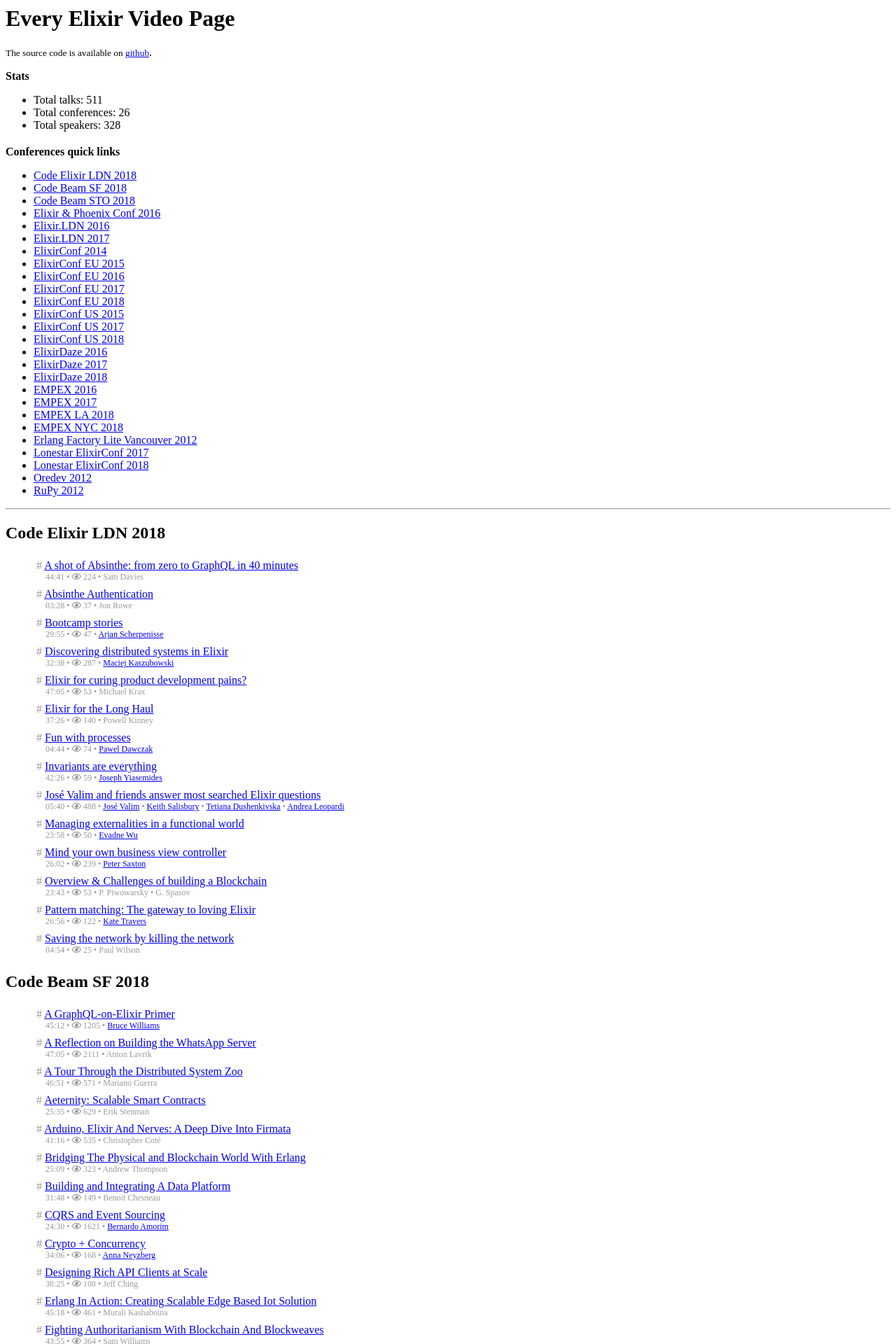
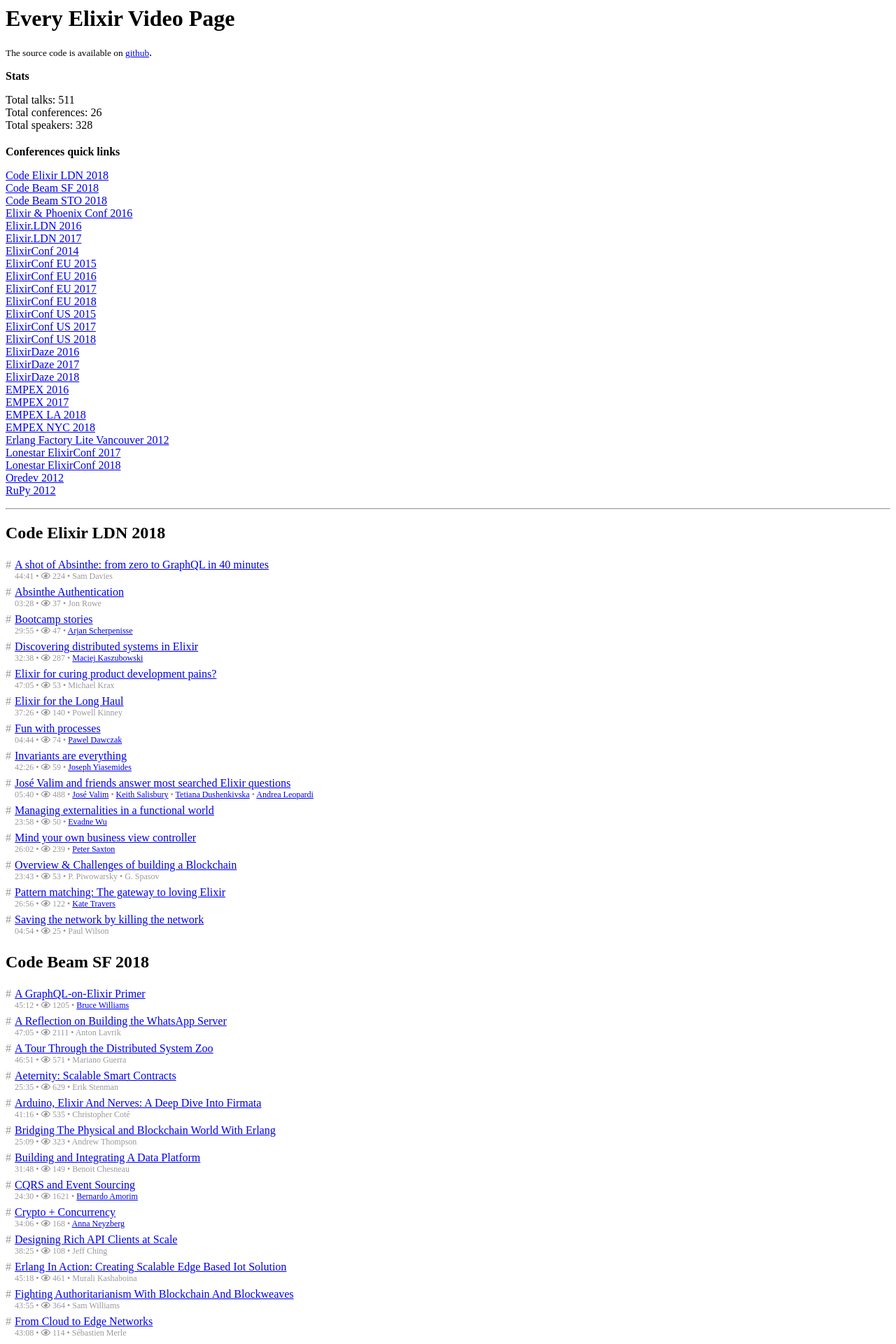
Before and after one commit to gmile/everyelixirvideo.page, a Jekyll site: the page built from index.html, in a window 1280 px wide. Shown: the top 1920 px of the page at 70% size. Built offline with Jekyll 4.4.1, drawn with Linux system fonts in a browser that asks for light colours; nearby versions of some CDN libraries.

Commit message:
styling adjustments

```diff
--- a/_layouts/home.html
+++ b/_layouts/home.html
@@ -12,18 +12,23 @@
     <link rel="stylesheet" href="https://use.fontawesome.com/releases/v5.5.0/css/all.css" integrity="sha384-B4dIYHKNBt8Bc12p+WXckhzcICo0wtJAoU8YZTY5qE0Id1GSseTk6S+L3BlXeVIU" crossorigin="anonymous">
     <title>Every elixir video</title>
     <style>
+      ul {
+        padding-left: 0
+      }
+
       body {
         font-family: "PT Sans"
       }
 
       .video_details {
         font-size: 75%;
-        padding-left: 13px;
         color: #999
       }
 
       .anchor {
+        position: absolute;
         text-decoration: none;
+        left: 0px;
         color: #999
       }
 
@@ -33,9 +38,10 @@
       }
 
       .talk {
-        border-radius: 4px;
+        position: relative;
+        border-radius: 3px;
         list-style-type: none;
-        padding: 4px
+        padding: 3px 3px 3px 13px
       }
 
       .talk:target {
```
